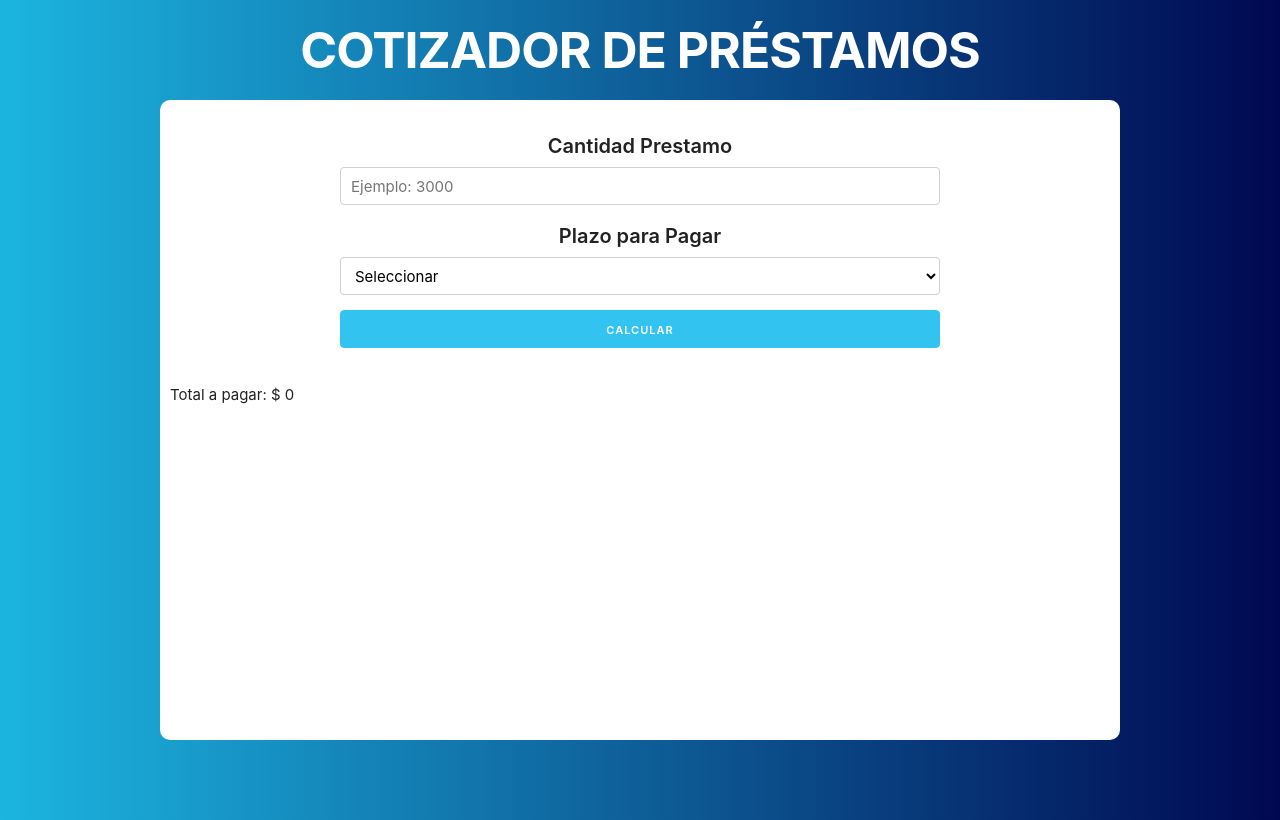
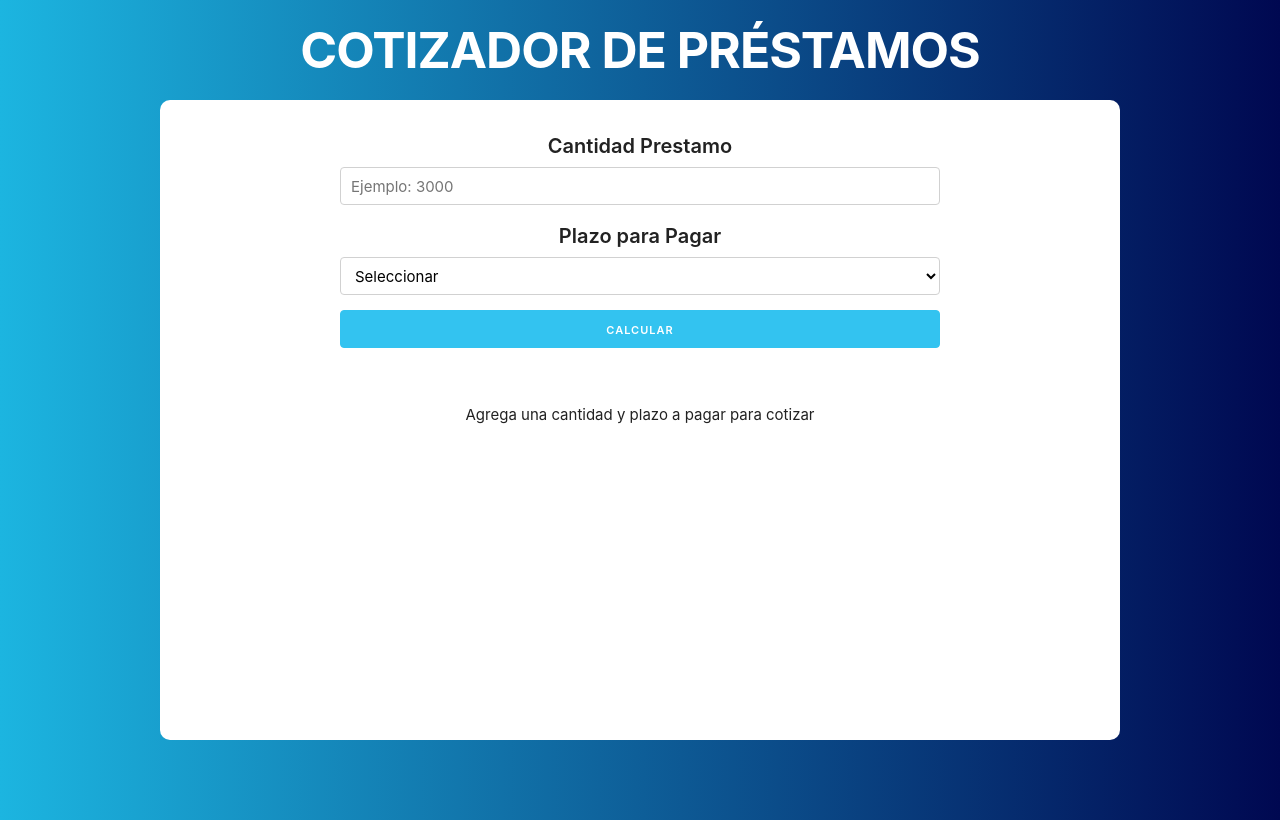
Before and after one commit to dev-ignacio-h/prestamos-react, a React (Create React App) app: page / in a window 1280 px wide. Built offline with nearby package versions, Linux system fonts and the light colour scheme.

Commit message:
componentes mensaje y resultado

```diff
--- a/src/App.js
+++ b/src/App.js
@@ -2,6 +2,8 @@ import { Fragment } from 'react';
 import Formulario from './components/Formulario';
 import Header from './components/Header';
 import { useState } from 'react';
+import Mensaje from './components/Mensaje';
+import Resultado from './components/Resultado';
 
 function App() {
   // Definir el state
@@ -10,6 +12,13 @@ function App() {
   const [cantidad, guardarCantidad] = useState(0);
   const [plazo, guardarPlazo] = useState('');
   const [total, guardarTotal] = useState(0);
+
+  let componente;
+  if (total === 0) {
+    componente = <Mensaje />;
+  } else {
+    componente = <Resultado total={total} plazo={plazo} cantidad={cantidad} />;
+  }
 
   return (
     <Fragment>
@@ -23,7 +32,7 @@ function App() {
           total={guardarTotal}
           guardarTotal={guardarTotal}
         />
-        <p>Total a pagar: $ {total}</p>
+        <div className="mensajes">{componente}</div>
       </div>
     </Fragment>
   );
--- /dev/null
+++ b/src/components/Mensaje.js
@@ -0,0 +1,3 @@
+const Mensaje = () => <p>Agrega una cantidad y plazo a pagar para cotizar</p>;
+
+export default Mensaje;
--- /dev/null
+++ b/src/components/Resultado.js
@@ -0,0 +1,11 @@
+const Resultado = ({ total, plazo, cantidad }) => (
+  <div className="u-full-width resultado">
+    <h2>Resumen</h2>
+    <p>Cantidad solicitada: ${cantidad}</p>
+    <p>Plazo: {plazo} meses</p>
+    <p>pago mensual ${(total / plazo).toFixed(2)}</p>
+    <p>Total a pagar: ${(total).toFixed(2)}</p>
+  </div>
+);
+
+export default Resultado;
```
